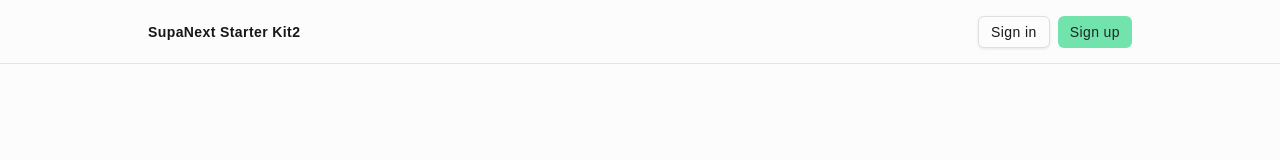
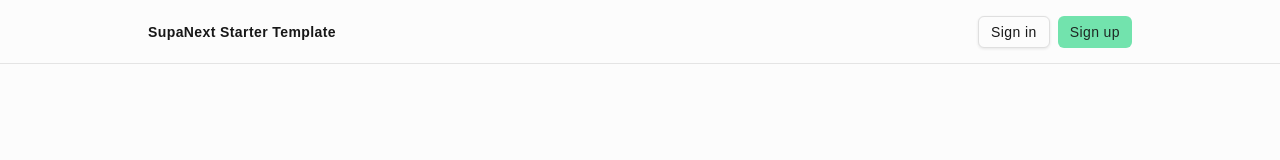
Before and after one commit to vito8916/supabase-nextjs-starter-template, a Next.js app: page / in a window 1280 px wide. Shown: the top 160 px of the page. Built offline with nearby package versions, Linux system fonts and the light colour scheme; no server answers.

Commit message:
Update README setup instructions, add metadata base URL in layout, and refactor Navbar component for improved structure and clarity.

```diff
--- a/app/layout.tsx
+++ b/app/layout.tsx
@@ -15,6 +15,7 @@ const geistMono = Geist_Mono({
 });
 
 export const metadata: Metadata = {
+  metadataBase: new URL('https://supanext-starter-kit2.vercel.app'),
   title: "SupaNext Starter Kit 2",
   description: "A modern starter kit powered by Supabase and Next.js.",
   openGraph: {
--- a/app/page.tsx
+++ b/app/page.tsx
@@ -1,32 +1,12 @@
-import { Suspense } from "react";
 import HeroSection from "@/components/landing/hero-section";
 import Footer from "@/components/landing/footer";
-import { AuthButton } from "@/components/landing/auth-button";
 import ShowAdditionalSectionsToggle from "@/components/landing/show-additional-sections-toggle";
-
-function NavbarWithAuth() {
-	return (
-		<nav className="w-full flex justify-center border-b border-b-foreground/10 h-16">
-			<div className="w-full max-w-5xl flex justify-between items-center p-3 px-5 text-sm">
-				<div className="flex gap-5 items-center font-semibold">
-					<a href={"/"}>SupaNext Starter Kit2</a>
-				</div>
-				<Suspense
-					fallback={
-						<div className="h-8 w-24 animate-pulse bg-muted rounded" />
-					}
-				>
-					<AuthButton />
-				</Suspense>
-			</div>
-		</nav>
-	);
-}
+import Navbar from "@/components/landing/navbar";
 
 export default function Home() {
 	return (
 		<>
-			<NavbarWithAuth />
+			<Navbar />
 			<main className="flex flex-col gap-[32px] row-start-2 items-center min-h-screen w-full">
 				<HeroSection />
 				<ShowAdditionalSectionsToggle />
--- a/components/landing/navbar.tsx
+++ b/components/landing/navbar.tsx
@@ -1,22 +1,28 @@
-import Link from 'next/link'
-import React from 'react'
-import { hasEnvVars } from '@/lib/utils'
-import { DeployButton } from '@/components/landing/deploy-button'
-import { AuthButton } from '@/components/landing/auth-button'
-import { EnvVarWarning } from '@/components/landing/env-var-warning'
+import Link from "next/link";
+import { Suspense } from "react";
+import { hasEnvVars } from "@/lib/utils";
+import { AuthButton } from "@/components/landing/auth-button";
+import { EnvVarWarning } from "@/components/landing/env-var-warning";
 
 export default function Navbar() {
 	return (
 		<nav className="w-full flex justify-center border-b border-b-foreground/10 h-16">
 			<div className="w-full max-w-5xl flex justify-between items-center p-3 px-5 text-sm">
 				<div className="flex gap-5 items-center font-semibold">
-              <Link href={"/"}>SupaNext Starter Kit2</Link>
-              <div className="flex items-center gap-2">
-                <DeployButton />
+					<Link href={"/"}>SupaNext Starter Template</Link>
 				</div>
-            </div>
-            {!hasEnvVars ? <EnvVarWarning /> : <AuthButton />}
+				{!hasEnvVars ? (
+					<EnvVarWarning />
+				) : (
+					<Suspense
+						fallback={
+							<div className="h-8 w-24 animate-pulse bg-muted rounded" />
+						}
+					>
+						<AuthButton />
+					</Suspense>
+				)}
 			</div>
 		</nav>
-  )
+	);
 }
```
Also changed, not shown: 1 other file (tests, documents, lock files or other folders). Lines whose indentation alone changed are shown as unchanged.
